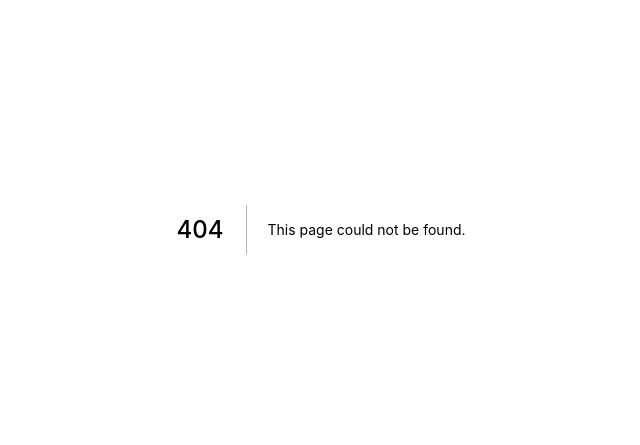
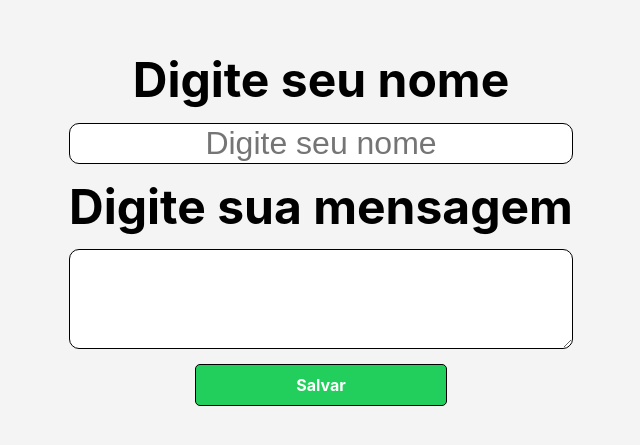
Before and after one commit to lcsrodrigues/myCongrats, a Next.js app: page /addCongrats in a window 1280 px wide. Before the commit this address had no page. Shown: the part 171-616 px from the top of the page, without its empty margins (319-959 px from the left). Built offline with nearby package versions, Linux system fonts and the light colour scheme.

Commit message:
adicionado as webapis

```diff
--- a/package.json
+++ b/package.json
@@ -9,6 +9,7 @@
     "lint": "next lint"
   },
   "dependencies": {
+    "axios": "^0.21.1",
     "next": "11.0.1",
     "react": "17.0.2",
     "react-dom": "17.0.2",
--- /dev/null
+++ b/pages/addCongrats.tsx
@@ -0,0 +1,47 @@
+import Head from 'next/head'
+import { useState } from 'react';
+import styles from '../styles/Home.module.css';
+import axios from 'axios';
+import router from 'next/router';
+
+export default function AddCongrats() {
+
+    const [nome, setNome] = useState("");
+    const [mensagem, setMensagem] = useState("");
+
+    const saveMessage = () => {
+        console.log(nome);
+        console.log(mensagem);
+
+        const data = {
+            NOME: nome,
+            DESCRICAO: mensagem
+        }
+
+        axios.post("https://webapimydelivery.com.br/_api/comemoracao/recado", data)
+            .then(function (res) {
+                router.push("/");
+            })
+            .catch(function (err) {
+                alert(JSON.stringify(err));
+            })
+    }
+
+    return (
+        <div className={styles.container}>
+            <Head>
+                <title>Create Next App</title>
+                <meta name="description" content="Generated by create next app" />
+                <link rel="icon" href="/favicon.ico" />
+            </Head>
+
+            <main className={styles.main}>
+                <h1 className={styles.title}>Digite seu nome</h1>
+                <input type="text" placeholder="Digite seu nome" onBlur={(e) => { setNome(e.target.value) }} />
+                <h1 className={styles.title}>Digite sua mensagem</h1>
+                <textarea maxLength={200} onBlur={(e) => { setMensagem(e.target.value) }}></textarea>
+                <div className={styles.btnSalvar} onClick={saveMessage}>Salvar</div>
+            </main>
+        </div>
+    )
+}
--- a/styles/Home.module.css
+++ b/styles/Home.module.css
@@ -1,3 +1,4 @@
+@media screen and (min-width: 300px) {
   .container {
     min-height: 100vh;
     padding: 0 0.5rem;
@@ -5,7 +6,8 @@
     flex-direction: column;
     justify-content: center;
     align-items: center;
-  height: 100vh;
+    /* height: 100vh; */
+    background-color: #f4f4f4;
   }
 
   .main {
@@ -15,6 +17,42 @@
     flex-direction: column;
     justify-content: center;
     align-items: center;
+  }
+
+  .main .perfil img {
+    border-radius: 100%;
+  }
+
+  .main input {
+    width: 100%;
+    margin: 15px;
+    border-radius: 10px;
+    border: 1px solid;
+    text-align: center;
+    font-size: 2rem;
+  }
+
+  .main textarea {
+    width: 100%;
+    height: 100px;
+    margin: 15px;
+    border-radius: 10px;
+    border: 1px solid;
+    padding: 10px;
+    font-size: 1rem;
+    font-family: 'Segoe UI', Tahoma, Geneva, Verdana, sans-serif;
+  }
+
+  .main .btnSalvar {
+    border: 1px solid #000;
+    width: 50%;
+    text-align: center;
+    border-radius: 5px;
+    cursor: pointer;
+    padding: 10px;
+    background-color: #23cf5c;
+    color: #fff;
+    font-weight: bold;
   }
 
   .footer {
@@ -33,21 +71,10 @@
     flex-grow: 1;
   }
 
-.title a {
-  color: #0070f3;
-  text-decoration: none;
-}
-
-.title a:hover,
-.title a:focus,
-.title a:active {
-  text-decoration: underline;
-}
-
   .title {
     margin: 0;
     line-height: 1.15;
-  font-size: 4rem;
+    font-size: 3rem;
   }
 
   .title,
@@ -65,8 +92,8 @@
     border-radius: 5px;
     padding: 0.75rem;
     font-size: 1.1rem;
-  font-family: Menlo, Monaco, Lucida Console, Liberation Mono, DejaVu Sans Mono,
-    Bitstream Vera Sans Mono, Courier New, monospace;
+    font-family: Menlo, Monaco, Lucida Console, Liberation Mono, DejaVu Sans Mono, Bitstream Vera Sans Mono, Courier New,
+      monospace;
   }
 
   .grid {
@@ -74,48 +101,19 @@
     align-items: center;
     justify-content: center;
     flex-wrap: wrap;
-  max-width: 800px;
-  margin-top: 3rem;
-}
-
-.card {
-  margin: 1rem;
-  padding: 1.5rem;
-  text-align: left;
-  color: inherit;
-  text-decoration: none;
-  border: 1px solid #eaeaea;
-  border-radius: 10px;
-  transition: color 0.15s ease, border-color 0.15s ease;
-  width: 45%;
-}
-
-.card:hover,
-.card:focus,
-.card:active {
-  color: #0070f3;
-  border-color: #0070f3;
-}
-
-.card h2 {
-  margin: 0 0 1rem 0;
-  font-size: 1.5rem;
-}
-
-.card p {
-  margin: 0;
-  font-size: 1.25rem;
-  line-height: 1.5;
+    width: 100%;
+    /* max-width: 800px; */
   }
 
   .logo {
     height: 1em;
     margin-left: 0.5rem;
   }
-
+}
+/*
 @media (max-width: 600px) {
   .grid {
     width: 100%;
     flex-direction: column;
   }
-}
+} */
```
Also changed, not shown: pages/components/cards/index.tsx (added, +11 -0 lines), pages/components/cards/styles.module.scss (added, +28 -0 lines), pages/index.tsx (+37 -46 lines), public/perfil-rodolpho.jpg (added), 1 other file (tests, documents, lock files or other folders). Lines whose indentation alone changed are shown as unchanged.
